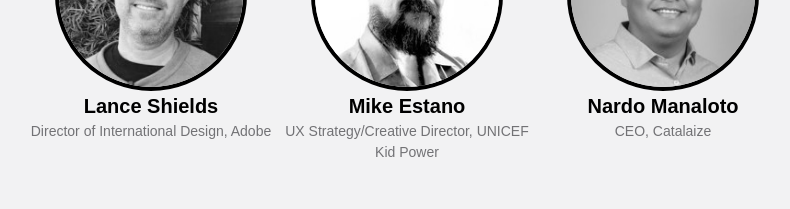
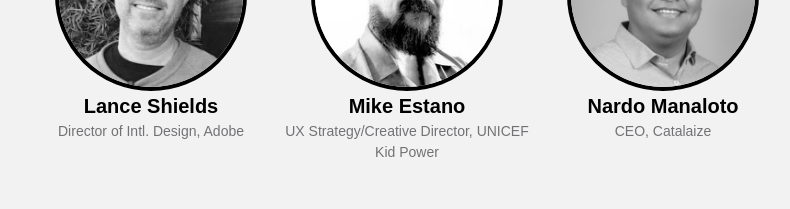
Before and after one commit to trevorgreenleaf/prdc, a Vue app: page / in a window 1280 px wide. Shown: the part 2720-2929 px from the top of the page, without its empty margins (233-1023 px from the left). Built offline with nearby package versions, Linux system fonts and the light colour scheme; a web font is replaced by a local one.

Commit message:
fixed intl.

```diff
--- a/src/components/Speakers.vue
+++ b/src/components/Speakers.vue
@@ -65,7 +65,7 @@
 				<div class="rounded-full border-4 border-black w-40 h-40 md:w-48 md:h-48 overflow-hidden">
 					<img src="/images/speakers/l_shields.jfif" alt="Lance Shields">
 				</div>
-				<p class="font-bold text-xl">Lance Shields <span class=" text-sm block font-normal text-gray-500">Director of International Design, Adobe</span></p>
+				<p class="font-bold text-xl">Lance Shields <span class=" text-sm block font-normal text-gray-500">Director of Intl. Design, Adobe</span></p>
 			</a>
 		</div>
 
@@ -83,7 +83,8 @@
 				<div class="rounded-full border-4 border-black w-40 h-40 md:w-48 md:h-48 overflow-hidden">
 					<img src="/images/speakers/m_estano.jfif" alt="Mike Estano">
 				</div>
-				<p class="font-bold text-xl">Mike Estano <span class=" text-sm block font-normal text-gray-500">UX Strategy/Creative Director, UNICEF Kid Power</span></p>
+				<p class="font-bold text-xl">Mike Estano <span class=" text-sm block font-normal text-gray-500">UX Strategy/Creative Director,
+				UNICEF Kid Power</span></p>
 			</a>
 		</div>
 
```
